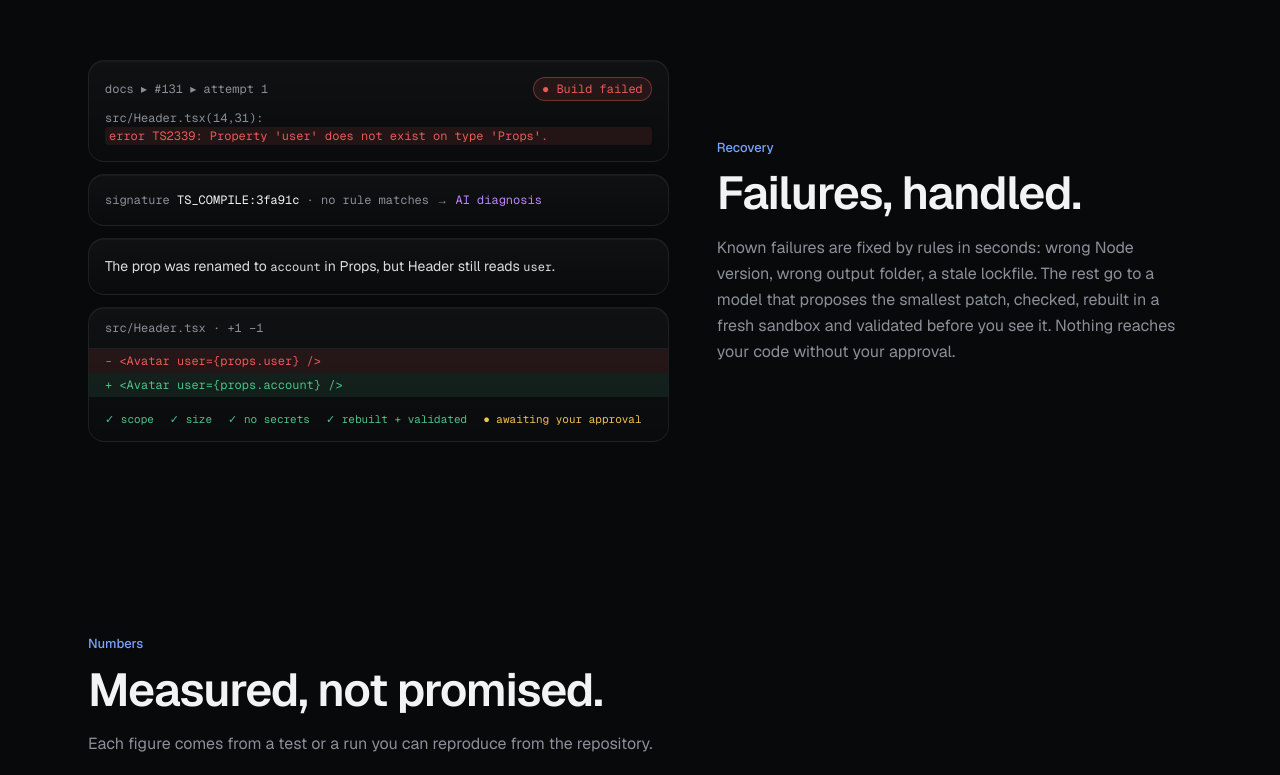
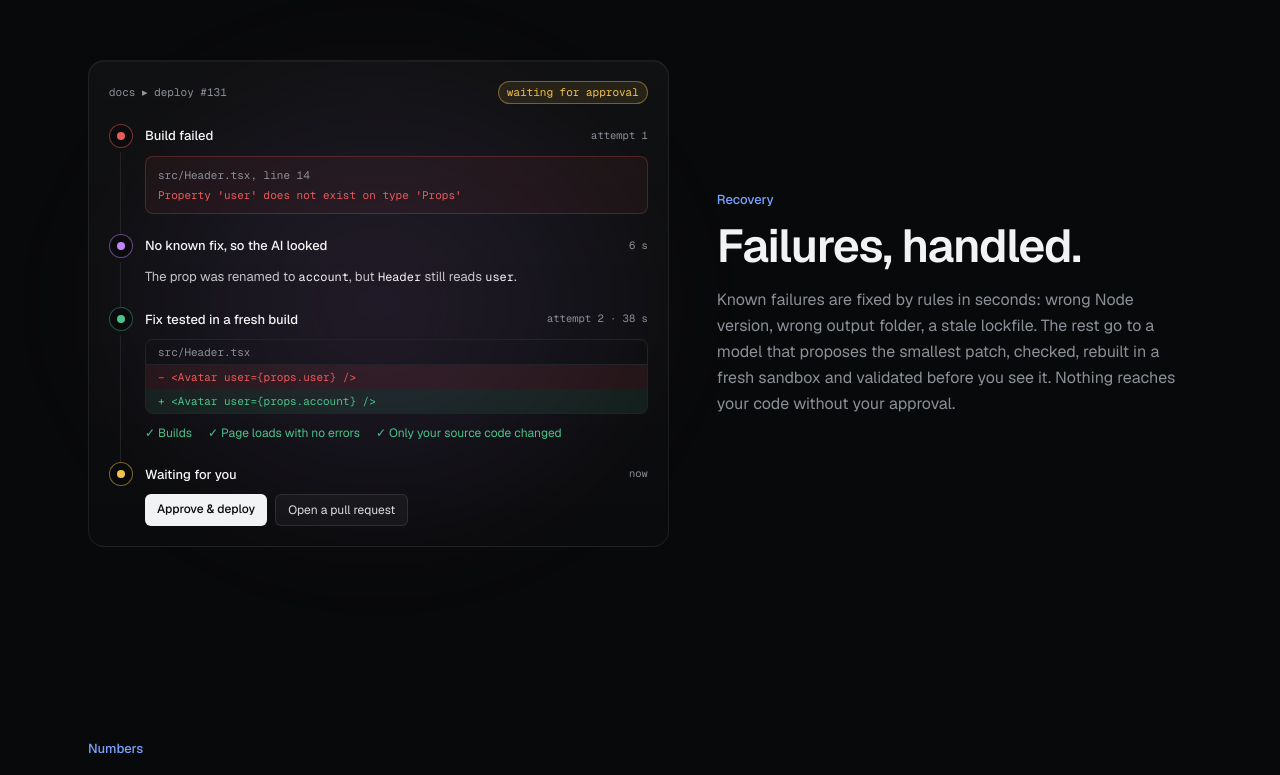
Before and after one commit to Krishna18698/autodeploy-ai, a Next.js app in the folder apps/web/: page / in a window 1280 px wide. Shown: the part 2222-2997 px from the top of the page. Built offline with nearby package versions, Linux system fonts and the light colour scheme.

Commit message:
Landing: the Recovery illustration is one card, a repair told step by step

```diff
--- a/apps/web/components/landing/sections/Recovery.tsx
+++ b/apps/web/components/landing/sections/Recovery.tsx
@@ -1,62 +1,125 @@
+import type { ReactNode } from 'react';
 import { FadeIn, SectionHead } from '../FadeIn';
 
-const CHECKS = ['scope', 'size', 'no secrets', 'rebuilt + validated'];
+// One repair, told the way the dashboard's Recovery tab shows it: what broke,
+// what the AI found, the fix it tested, and the approval it waits for.
+type Tone = 'fail' | 'ai' | 'ok' | 'warn';
+const DOT: Record<Tone, string> = {
+  fail: 'bg-fail',
+  ai: 'bg-ai',
+  ok: 'bg-ok',
+  warn: 'bg-warn animate-[pulse-dot_1.4s_ease-in-out_infinite]',
+};
+const RING: Record<Tone, string> = {
+  fail: 'border-fail/50',
+  ai: 'border-ai/50',
+  ok: 'border-ok/40',
+  warn: 'border-warn/50',
+};
+
+function Step({
+  tone,
+  title,
+  meta,
+  last = false,
+  children,
+}: {
+  tone: Tone;
+  title: string;
+  meta: string;
+  last?: boolean;
+  children: ReactNode;
+}) {
+  return (
+    <li className="relative grid grid-cols-[24px_minmax(0,1fr)] gap-x-3">
+      {!last && <span aria-hidden className="absolute -bottom-5 left-[11px] top-7 w-px bg-line" />}
+      <span
+        className={`relative grid size-6 place-items-center rounded-full border ${RING[tone]} bg-bg/60`}
+      >
+        <span className={`size-2 rounded-full ${DOT[tone]}`} />
+      </span>
+      <div>
+        <div className="flex min-h-6 items-center justify-between gap-3">
+          <span className="text-[13px] font-medium">{title}</span>
+          <span className="shrink-0 font-mono text-[10.5px] text-muted">{meta}</span>
+        </div>
+        <div className="mt-2">{children}</div>
+      </div>
+    </li>
+  );
+}
+
+const code = 'font-mono text-[12px] text-fg';
 
 export function Recovery() {
   return (
     <section id="recovery" className="mx-auto max-w-6xl px-4 py-24 sm:px-6">
       <div className="grid gap-12 lg:grid-cols-[1.1fr_0.9fr] lg:items-center [&>*]:min-w-0">
-        <div className="order-2 flex flex-col gap-3 lg:order-1">
-          <FadeIn>
-            <div className="glass rounded-2xl bg-panel/80 p-4 font-mono text-[12px]">
-              <div className="mb-2 flex items-center justify-between gap-3 text-muted">
-                <span className="truncate">docs ▸ #131 ▸ attempt 1</span>
-                <span className="shrink-0 rounded-full border border-fail/40 bg-fail/10 px-2 py-0.5 text-fail">
-                  ● Build failed
+        <FadeIn className="order-2 lg:order-1">
+          <div className="relative">
+            <div
+              aria-hidden
+              className="pointer-events-none absolute -inset-10 rounded-full bg-[radial-gradient(closest-side,rgb(192_132_252/0.12),transparent)] blur-2xl"
+            />
+            <div className="glass relative rounded-2xl bg-panel/80 p-5 shadow-[0_30px_80px_-30px_rgba(0,0,0,0.9)]">
+              <div className="flex items-center justify-between gap-3 font-mono text-[11px] text-muted">
+                <span className="truncate">
+                  docs <span className="text-fg/60">▸</span> deploy #131
+                </span>
+                <span className="shrink-0 rounded-full border border-warn/40 bg-warn/10 px-2 py-0.5 text-warn">
+                  waiting for approval
                 </span>
               </div>
-              <div className="text-muted">src/Header.tsx(14,31):</div>
-              <div className="rounded bg-fail/10 px-1 text-fail">
-                error TS2339: Property &apos;user&apos; does not exist on type &apos;Props&apos;.
-              </div>
+
+              <ol className="mt-5 grid gap-5">
+                <Step tone="fail" title="Build failed" meta="attempt 1">
+                  <div className="rounded-lg border border-fail/25 bg-fail/[0.06] px-3 py-2 font-mono text-[11px] leading-5">
+                    <div className="text-muted">src/Header.tsx, line 14</div>
+                    <div className="text-fail">
+                      Property &apos;user&apos; does not exist on type &apos;Props&apos;
+                    </div>
+                  </div>
+                </Step>
+
+                <Step tone="ai" title="No known fix, so the AI looked" meta="6 s">
+                  <p className="text-[13px] leading-relaxed text-fg/80">
+                    The prop was renamed to <code className={code}>account</code>, but{' '}
+                    <code className={code}>Header</code> still reads{' '}
+                    <code className={code}>user</code>.
+                  </p>
+                </Step>
+
+                <Step tone="ok" title="Fix tested in a fresh build" meta="attempt 2 · 38 s">
+                  <div className="overflow-hidden rounded-lg border border-line font-mono text-[11px] leading-6">
+                    <div className="border-b border-line px-3 text-muted">src/Header.tsx</div>
+                    <div className="whitespace-pre-wrap break-words bg-fail/10 px-3 text-fail">
+                      − &lt;Avatar user=&#123;props.user&#125; /&gt;
+                    </div>
+                    <div className="whitespace-pre-wrap break-words bg-ok/10 px-3 text-ok">
+                      + &lt;Avatar user=&#123;props.account&#125; /&gt;
+                    </div>
+                  </div>
+                  <ul className="mt-2.5 flex flex-wrap gap-x-4 gap-y-1 text-[12px] text-ok">
+                    <li>✓ Builds</li>
+                    <li>✓ Page loads with no errors</li>
+                    <li>✓ Only your source code changed</li>
+                  </ul>
+                </Step>
+
+                <Step tone="warn" title="Waiting for you" meta="now" last>
+                  <div aria-hidden className="flex flex-wrap gap-2">
+                    <span className="rounded-md bg-fg px-3 py-1.5 text-[12px] font-medium text-bg">
+                      Approve &amp; deploy
+                    </span>
+                    <span className="rounded-md border border-white/10 bg-white/4 px-3 py-1.5 text-[12px] text-fg/90">
+                      Open a pull request
+                    </span>
+                  </div>
+                </Step>
+              </ol>
             </div>
-          </FadeIn>
-          <FadeIn delay={80}>
-            <div className="glass rounded-2xl bg-panel/80 p-4 font-mono text-[12px]">
-              <span className="text-muted">signature </span>
-              <span className="text-fg">TS_COMPILE:3fa91c</span>
-              <span className="text-muted"> · no rule matches → </span>
-              <span className="text-ai">AI diagnosis</span>
-            </div>
-          </FadeIn>
-          <FadeIn delay={160}>
-            <div className="glass rounded-2xl bg-panel/80 p-4 text-[14px] leading-relaxed text-fg/90">
-              The prop was renamed to <code className="font-mono text-[12px]">account</code> in
-              Props, but Header still reads <code className="font-mono text-[12px]">user</code>.
-            </div>
-          </FadeIn>
-          <FadeIn delay={240}>
-            <div className="glass overflow-hidden rounded-2xl bg-panel/80 font-mono text-[12px] leading-6">
-              <div className="border-b border-white/6 px-4 py-2 text-muted">
-                src/Header.tsx · +1 −1
-              </div>
-              <div className="break-all bg-fail/10 px-4 text-fail">
-                - &lt;Avatar user=&#123;props.user&#125; /&gt;
-              </div>
-              <div className="break-all bg-ok/10 px-4 text-ok">
-                + &lt;Avatar user=&#123;props.account&#125; /&gt;
-              </div>
-              <div className="flex flex-wrap gap-x-4 gap-y-1 px-4 py-2.5 text-[11px]">
-                {CHECKS.map((c) => (
-                  <span key={c} className="text-ok">
-                    ✓ {c}
-                  </span>
-                ))}
-                <span className="text-warn">● awaiting your approval</span>
-              </div>
-            </div>
-          </FadeIn>
-        </div>
+          </div>
+        </FadeIn>
         <div className="order-1 lg:order-2">
           <SectionHead
             eyebrow="Recovery"
```
